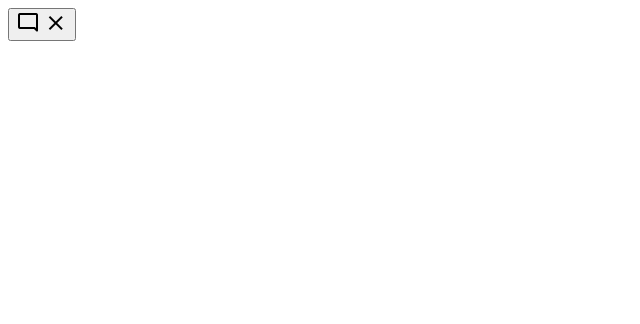
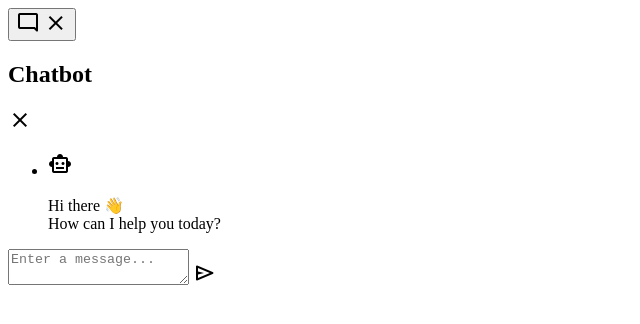
Before and after one commit to Dresae/WApp05-Chatbot_A, a plain HTML site: page index.html in a window 1280 px wide. Shown: the whole page, without its empty margins (0-640 px from the left). Drawn offline with nearby package versions, Linux system fonts and the light colour scheme.

Commit message:
added chatbot class

```diff
--- a/index.html
+++ b/index.html
@@ -17,6 +17,22 @@
         <span class="material-symbols-outlined">close</span>
     </button>
 
+    <div class="chatbot">
+        <header>
+          <h2>Chatbot</h2>
+          <span class="close-btn material-symbols-outlined">close</span>
+        </header>
+        <ul class="chatbox">
+          <li class="chat incoming">
+            <span class="material-symbols-outlined">smart_toy</span>
+            <p>Hi there 👋<br>How can I help you today?</p>
+          </li>
+        </ul>
+        <div class="chat-input">
+          <textarea placeholder="Enter a message..." spellcheck="false" required></textarea>
+          <span id="send-btn" class="material-symbols-rounded">send</span>
+    </div>
+
 
 
 </body>
```
